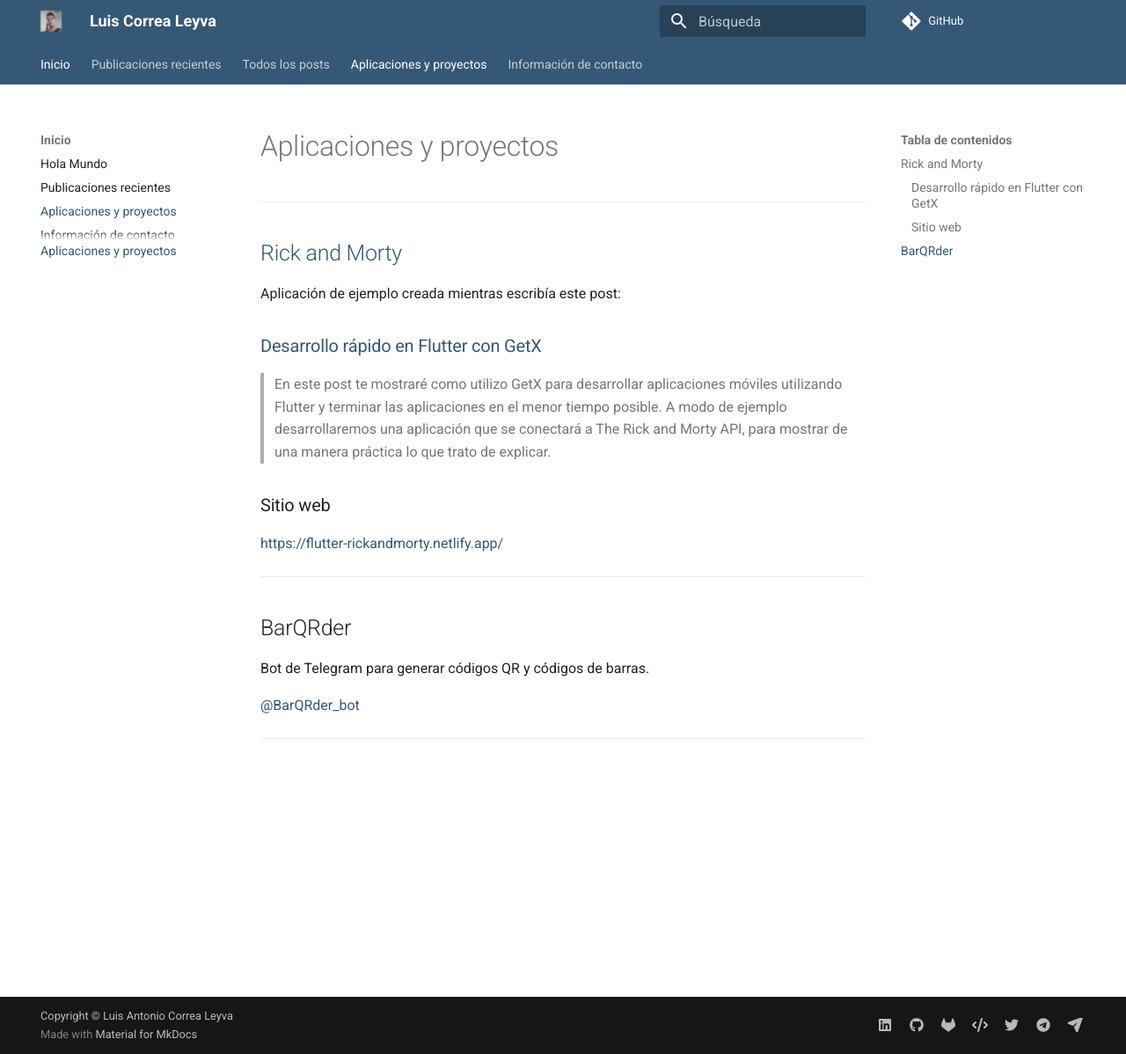
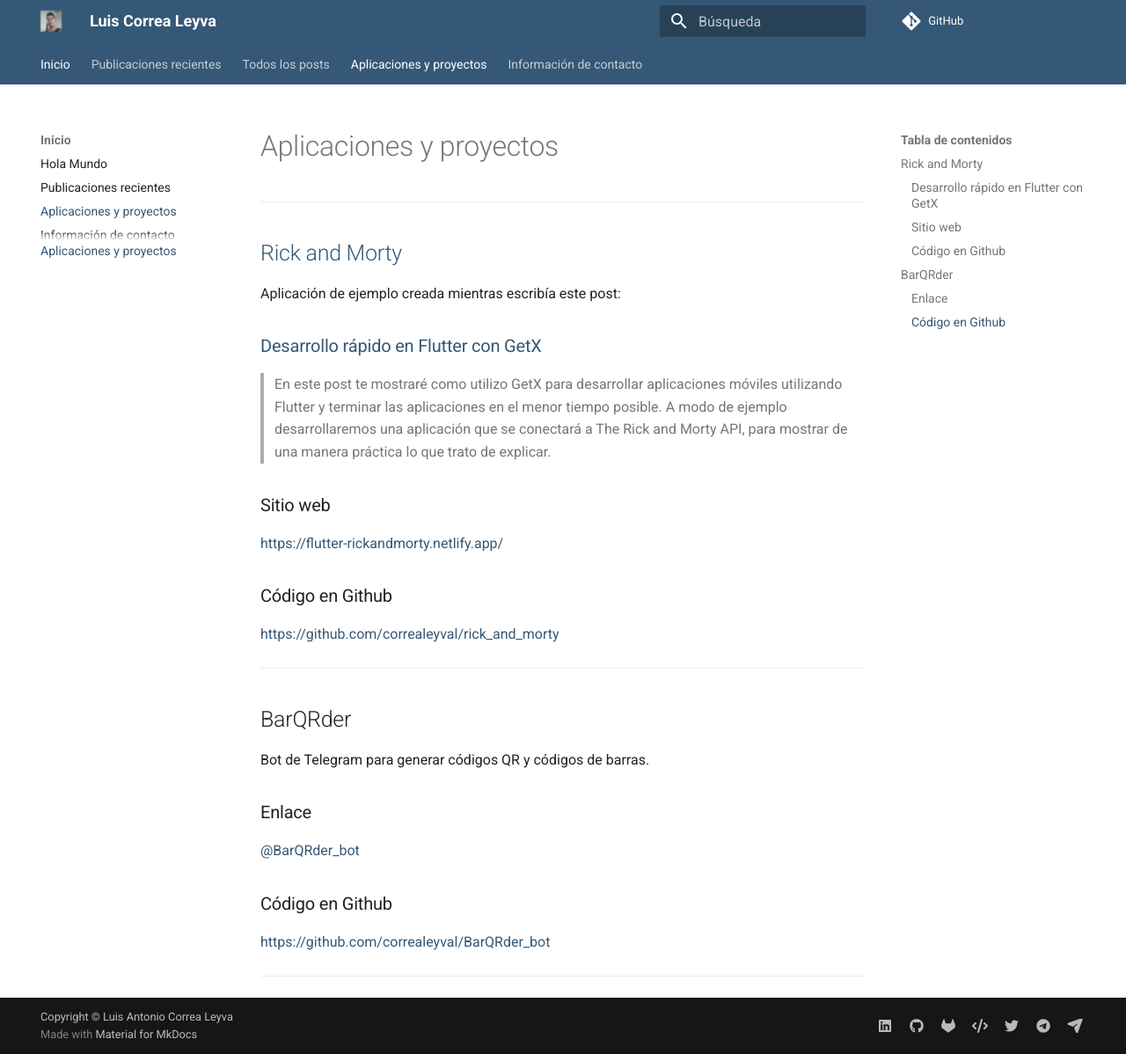
Before and after one commit to correaleyval/correaleyval.github.io, an MkDocs documentation site: the page built from docs/apps/index.md, in a window 1280 px wide and 1198 px high. Shown: the whole window at 88% size. Built offline with MkDocs 1.6.1 and Material for MkDocs 9.7.7, drawn with Linux system fonts in a browser that asks for light colours; nearby versions of some CDN libraries.

Commit message:
Updated apps

```diff
--- a/docs/apps/index.md
+++ b/docs/apps/index.md
@@ -19,12 +19,19 @@ Aplicación de ejemplo creada mientras escribía este post:
 ### Sitio web
 [https://flutter-rickandmorty.netlify.app/](https://flutter-rickandmorty.netlify.app/){:target="_blank"}
 
+### Código en Github
+[https://github.com/correaleyval/rick_and_morty](https://github.com/correaleyval/rick_and_morty){:targe="_blank"}
+
 ---
 
 ## BarQRder
 
 Bot de Telegram para generar códigos QR y códigos de barras.
 
+### Enlace
 [@BarQRder_bot](https://t.me/BarQRder_bot){:target="_blank"}
 
+### Código en Github
+[https://github.com/correaleyval/BarQRder_bot](https://github.com/correaleyval/BarQRder_bot){:target="_blank"}
+
 ---
```
